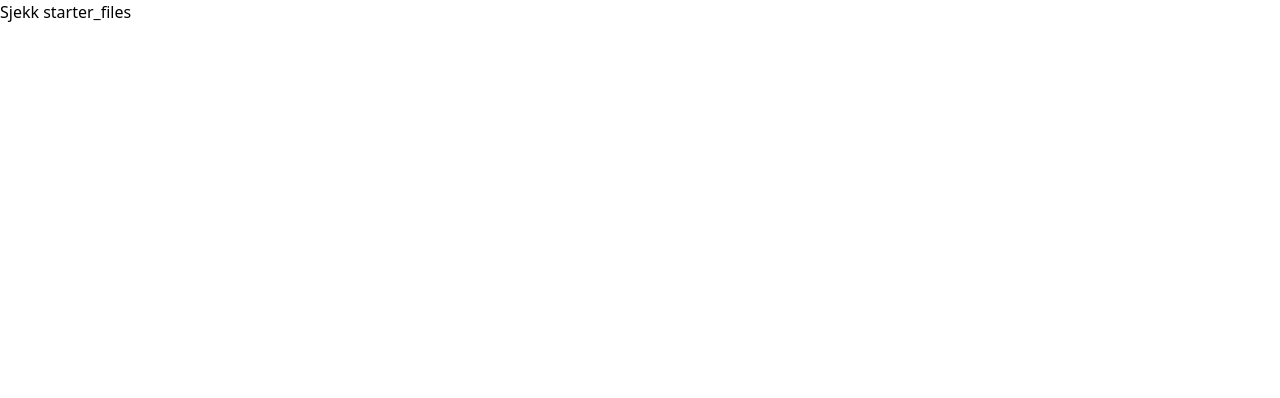
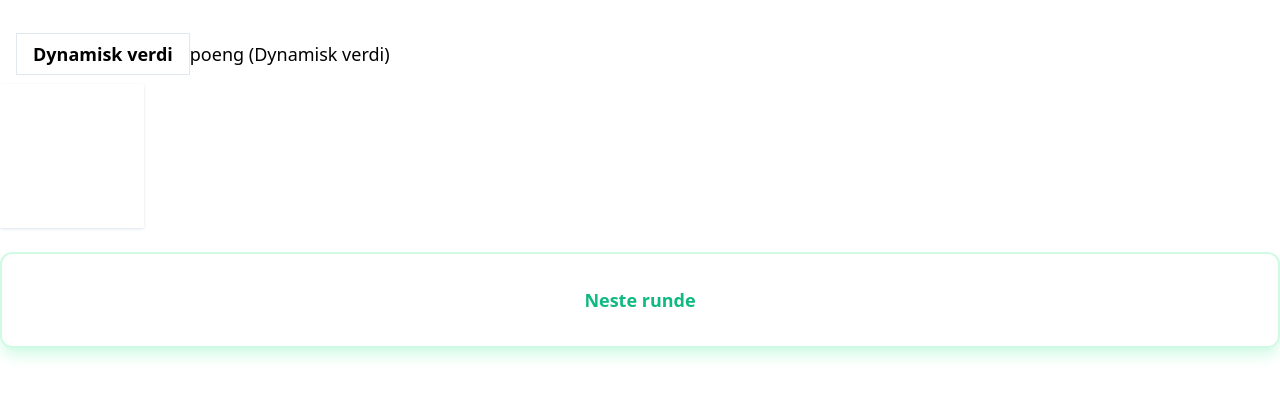
Before and after one commit to sofieH-karlsen/UIN_Exam, a React (Create React App) app in the folder react_oppgave_4/: page / in a window 1280 px wide. Shown: the top 398 px of the page. Built offline with nearby package versions, Linux system fonts and the light colour scheme.

Commit message:
Fix Imports (mulig)

```diff
--- a/react_oppgave_4/src/App.js
+++ b/react_oppgave_4/src/App.js
@@ -1,5 +1,6 @@
 /* eslint-disable no-plusplus */
 import { useEffect, useState } from 'react'
+import Game from './components/Game'
 // TODO: createGame har en TODO som må ferdigstilles
 import { createGame } from './components/start'
 
@@ -13,5 +14,5 @@ export default function App() {
     setGame(createGame(0))
   }, [])
 
-  return <h1>Sjekk starter_files</h1>
+  return <Game />
 }
--- a/react_oppgave_4/src/components/Game.js
+++ b/react_oppgave_4/src/components/Game.js
@@ -1,13 +1,19 @@
 // TODO: Nødvendig props
+import BullsEye from './Bullseye'
+import Header from './Header'
+import { createGame } from './start'
 
 export default function Game() {
   // TODO: Legge til nødvendig logikk. Hvis nødvendig.
+  createGame(0)
 
   return (
+    <>
+      <Header />
       <div data-testid="game" className="grid grid-cols-4 gap-6">
         {/* TODO: Må skrive ut antall knapper et spill skal vise */}
         {/* TODO: Må bruke riktig komponent og sende data som props */}
-
+        <BullsEye />
         {/* TODO: Kun vise denne knappen når en runde er ferdig */}
         <button
           className="col-span-4 w-full rounded-xl border-2 border-emerald-100 p-8 text-lg font-bold text-emerald-500 shadow-lg shadow-emerald-100"
@@ -17,5 +23,6 @@ export default function Game() {
           Neste runde
         </button>
       </div>
+    </>
   )
 }
```
Lines whose indentation alone changed are shown as unchanged.
